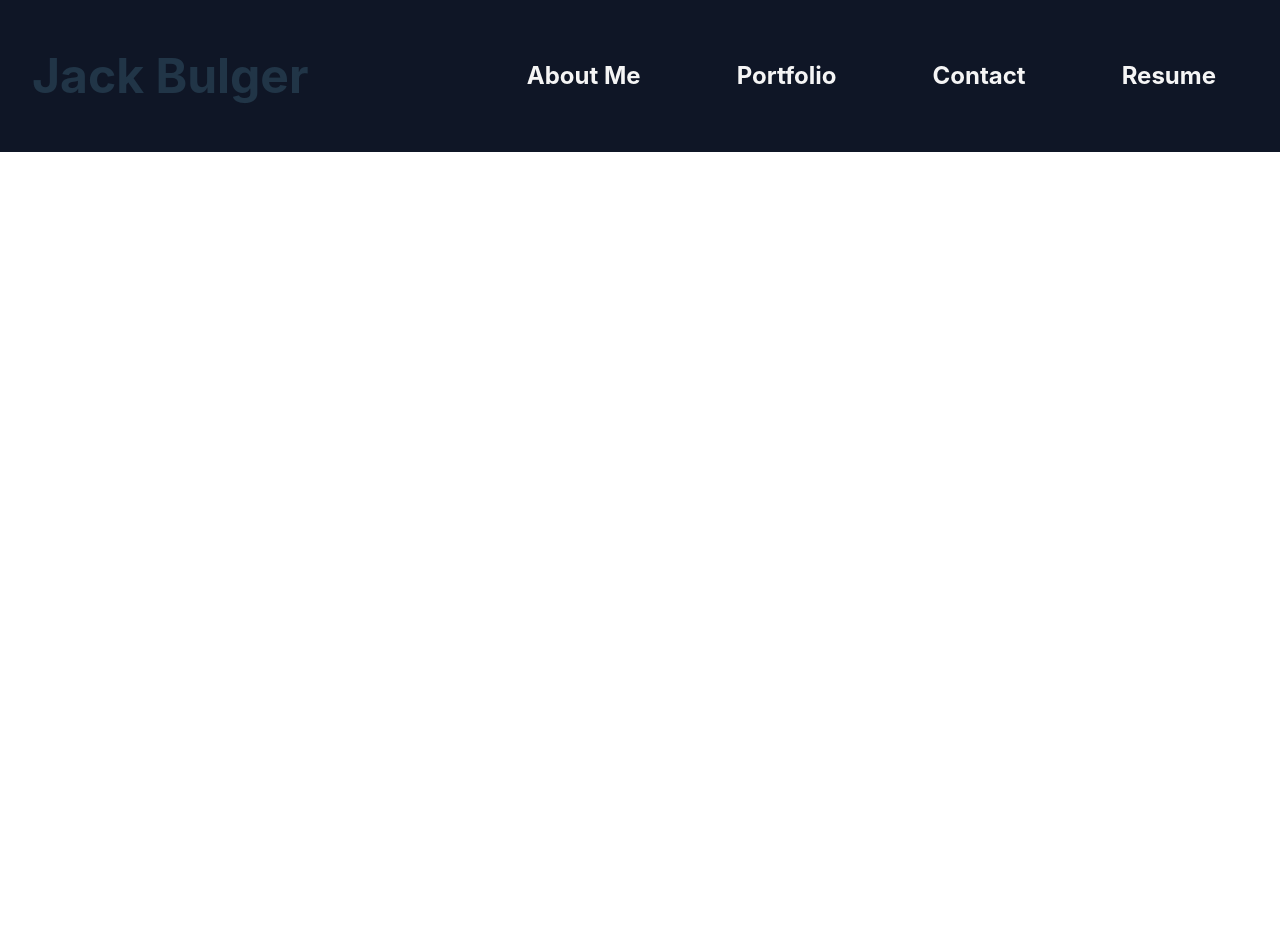
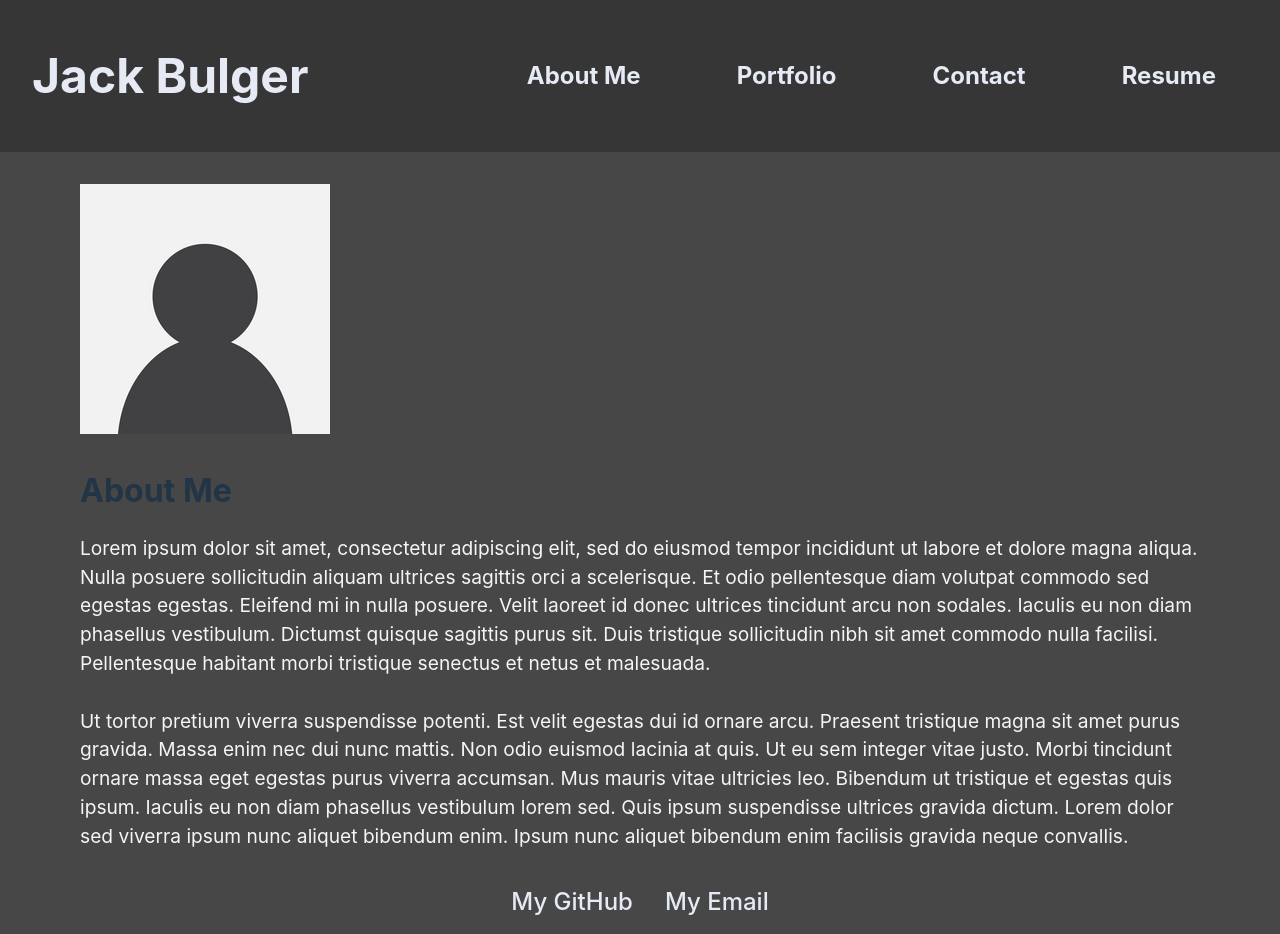
Before and after one commit to jebulger/react-portfolio, a React (Vite) app: page / in a window 1280 px wide. Before the commit the page ends 800 px from the top, so only its background shows below. Built offline with nearby package versions, Linux system fonts and the light colour scheme.

Commit message:
Built the Header, Nav, Footer, and About components

```diff
--- a/src/App.css
+++ b/src/App.css
@@ -10,12 +10,13 @@
   justify-content: space-between;
   align-items: center;
   padding: 1rem 2rem;
-  background-color: #0f1626;
+  background-color: #363636;
   min-height: 15vh;
 }
 
 .name-section {
   flex: 1;
+  color: #e5eaf5;
 }
 
 .name-section h1 {
@@ -46,12 +47,59 @@
 
 .nav-item a {
   text-decoration: none;
-  color: #f5f5f5;
+  color: #e5eaf5;
   font-weight: bold;
 }
 
 .nav-item a:hover {
-  color: #ff533d;
+  color: #e8175d;
+}
+
+.about {
+  min-height: 80vh;
+  padding: 0rem 5rem 0rem 5rem;
+  display: flex;
+  justify-content: center;
+  align-items: center;
+  flex-direction: column;
+  background-color: #474747;
+}
+
+.bio {
+  /* text-align: center; */
+  max-width: 2500px;
+  margin-top: 2rem;
+}
+
+.bio h2 {
+  font-size: 2rem;
+  margin-bottom: 1rem;
+}
+
+.bio p {
+  font-size: 1.2rem;
+  color: #f5f5f5;
+}
+
+.footer {
+  display: flex;
+  justify-content: center;
+  flex-direction: column;
+  min-height: 8vh;
+  background-color: #474747;
+  color: #e5eaf5;
+  text-align: center;
+}
+
+.footer-links a {
+  color: #e5eaf5;
+  text-decoration: none;
+  font-size: 1.5rem;
+  margin: 0rem 1rem;
+}
+
+.footer-links a:hover {
+  color: #e8175d;
 }
 
 .logo {
--- a/src/App.jsx
+++ b/src/App.jsx
@@ -1,12 +1,16 @@
-import Header from '../src/components/Header'
-import './App.css'
+import Header from "../src/components/Header";
+import About from "../src/components/About";
+import Footer from "../src/components/Footer";
+import "./App.css";
 
 function App() {
   return (
     <div>
       <Header />
+      <About />
+      <Footer />
     </div>
   );
 }
 
-export default App
+export default App;
--- a/src/components/About.jsx
+++ b/src/components/About.jsx
@@ -0,0 +1,36 @@
+import avatar from "../assets/avatar-photo.jpg";
+
+const About = () => {
+  return (
+    <section id="about" className="about">
+      <div className="bio">
+        <img src={avatar} alt="Profile picture" />
+        <h2>About Me</h2>
+        <p>
+          Lorem ipsum dolor sit amet, consectetur adipiscing elit, sed do
+          eiusmod tempor incididunt ut labore et dolore magna aliqua. Nulla
+          posuere sollicitudin aliquam ultrices sagittis orci a scelerisque. Et
+          odio pellentesque diam volutpat commodo sed egestas egestas. Eleifend
+          mi in nulla posuere. Velit laoreet id donec ultrices tincidunt arcu
+          non sodales. Iaculis eu non diam phasellus vestibulum. Dictumst
+          quisque sagittis purus sit. Duis tristique sollicitudin nibh sit amet
+          commodo nulla facilisi. Pellentesque habitant morbi tristique senectus
+          et netus et malesuada.
+          <br></br>
+          <br></br>
+          Ut tortor pretium viverra suspendisse potenti. Est velit egestas dui
+          id ornare arcu. Praesent tristique magna sit amet purus gravida. Massa
+          enim nec dui nunc mattis. Non odio euismod lacinia at quis. Ut eu sem
+          integer vitae justo. Morbi tincidunt ornare massa eget egestas purus
+          viverra accumsan. Mus mauris vitae ultricies leo. Bibendum ut
+          tristique et egestas quis ipsum. Iaculis eu non diam phasellus
+          vestibulum lorem sed. Quis ipsum suspendisse ultrices gravida dictum.
+          Lorem dolor sed viverra ipsum nunc aliquet bibendum enim. Ipsum nunc
+          aliquet bibendum enim facilisis gravida neque convallis.
+        </p>
+      </div>
+    </section>
+  );
+};
+
+export default About;
--- a/src/components/Footer.jsx
+++ b/src/components/Footer.jsx
@@ -0,0 +1,18 @@
+const Footer = () => {
+  return (
+    <footer className="footer">
+      <div className="footer-links">
+        <a
+          href="https://github.com/jebulger"
+          target="_blank"
+          rel="noopener noreferrer"
+        >
+          My GitHub
+        </a>
+        <a href="mailto:jebulger1003@gmail.com">My Email</a>
+      </div>
+    </footer>
+  );
+};
+
+export default Footer;
```
Also changed, not shown: src/components/Header.jsx (+4 -4 lines), src/assets/avatar-photo.jpg (added), src/components/Nav.jsx (indentation only).
